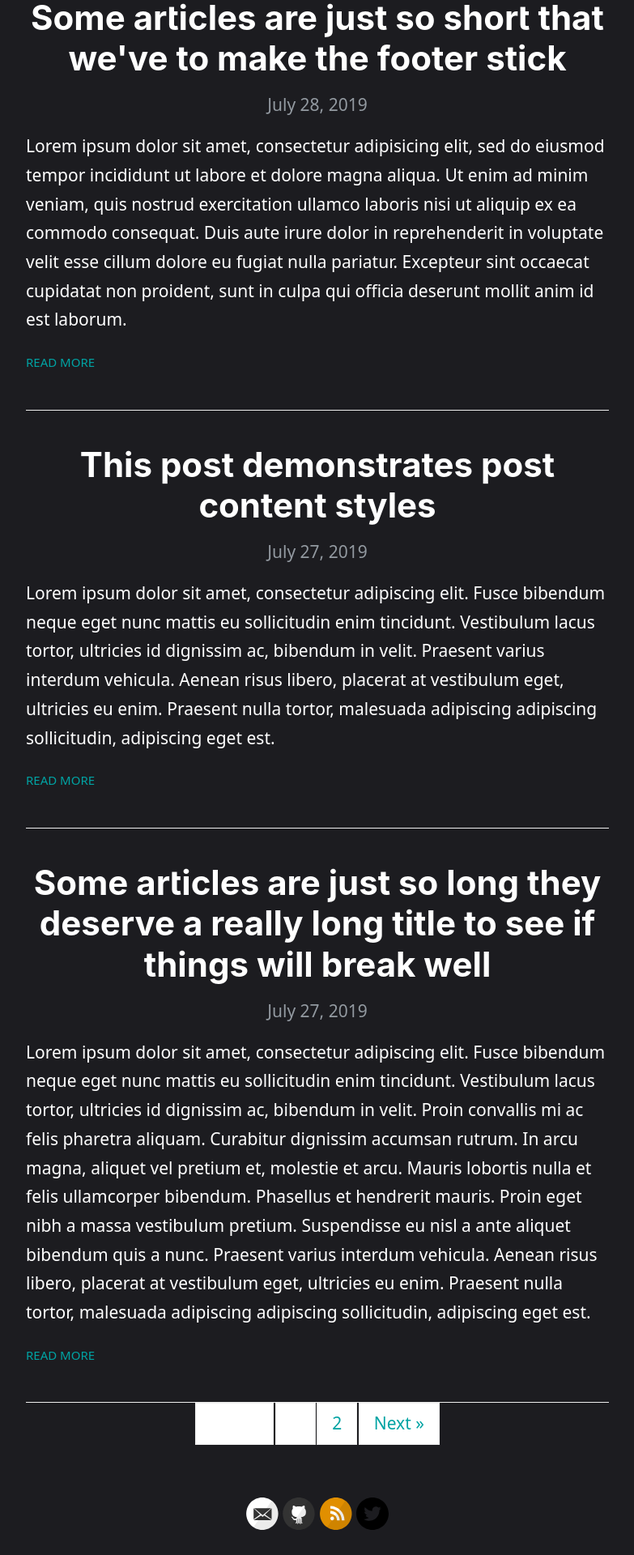
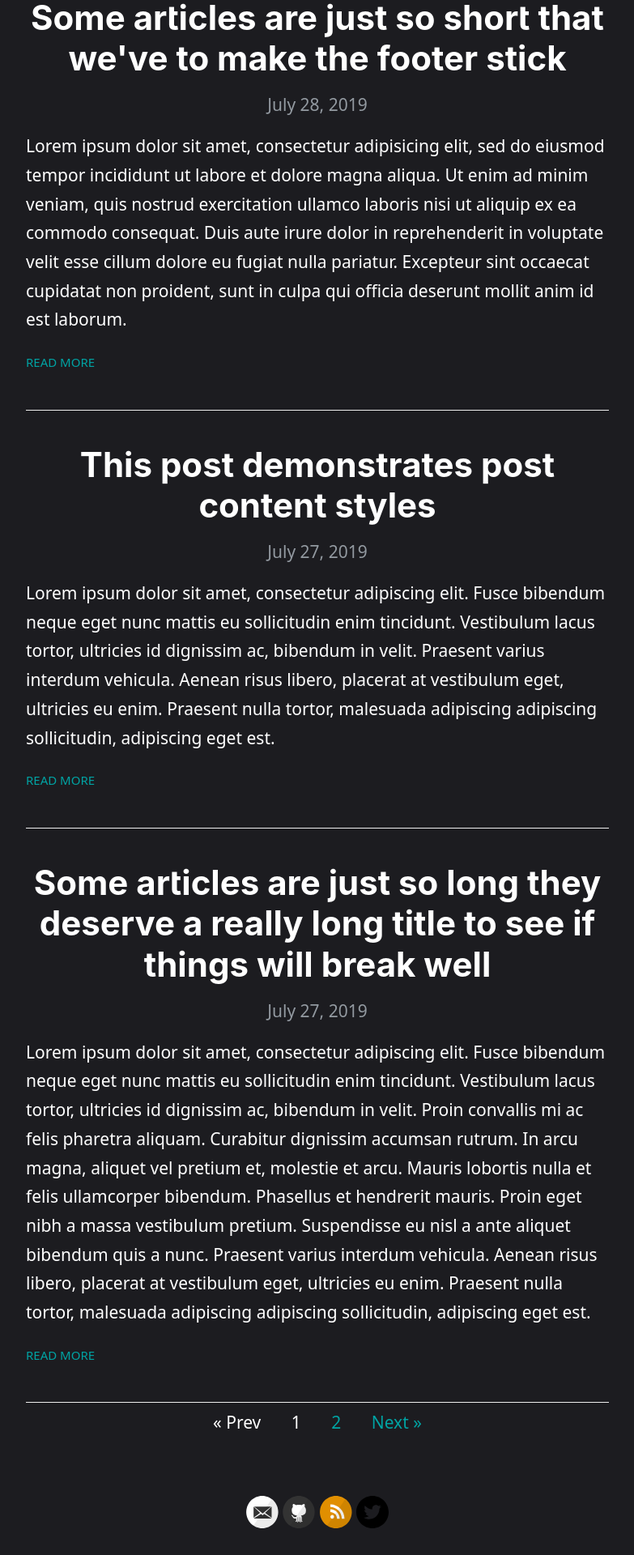
Before and after one commit to rivea0/blog, a Jekyll site: the page built from index.html, in a window 1280 px wide. Shown: the part 1303-3223 px from the top of the page at 81% size, without its empty margins (248-1031 px from the left). Built offline with Jekyll 4.4.1, drawn with Linux system fonts in a browser that asks for light colours; the list of posts is cut into pages by our own code.

Commit message:
Update more colors

```diff
--- a/assets/style.scss
+++ b/assets/style.scss
@@ -700,17 +700,16 @@ Modules - reusable parts of our design
   font-size: 14.5px;
   padding: 2px 13px;
   border: none;
-  background-color: #4CAF50;
+  background-color: #663399;
   border-radius: 50px;
   color: #fff;
 }
 
 .pagination a, .pagination span {
   padding: 7px 18px;
-  border: 1px solid #eee;
   margin-left: -2px;
   margin-right: -2px;
-  background-color: #ffffff;
+  background-color: #1c1c20;
   display: inline-block;
 }
 
```
